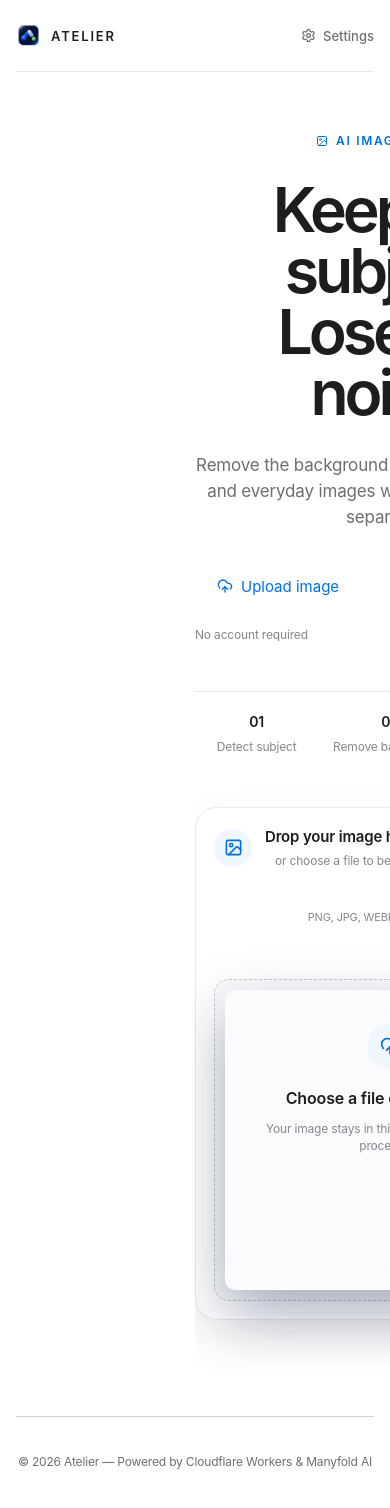
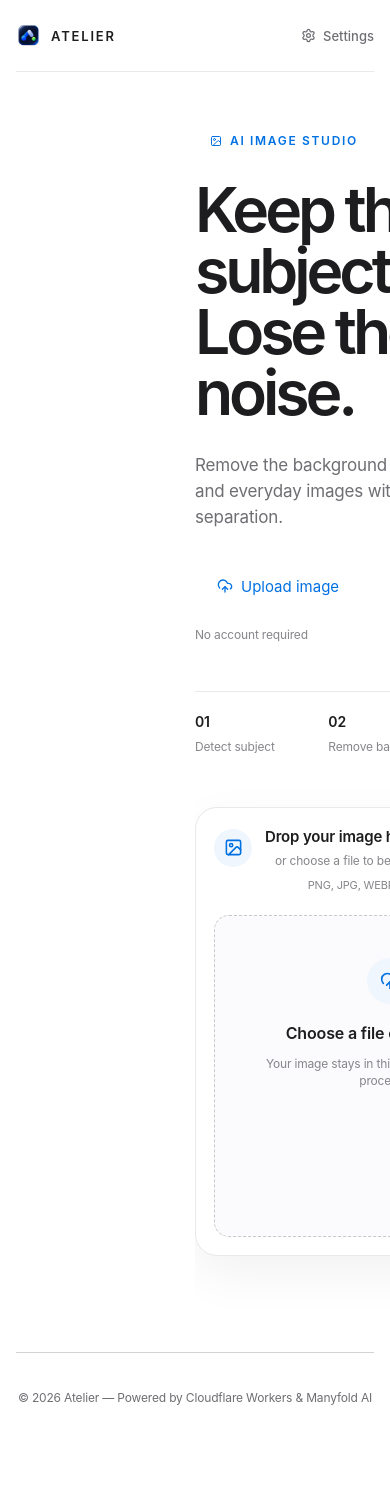
Before and after one commit to manyfold-open/rmbg, a React (Vite) app: page / in a window 390 px wide. Shown: the top 1508 px of the page. After the commit the page ends 1447 px from the top, so only its background shows below. Built offline with nearby package versions, Linux system fonts and the light colour scheme; no server answers.

Commit message:
fix: align Atelier upload layout (#10)
Override legacy landing-page selectors so the Atelier hero and upload card match the approved mockup.

```diff
--- a/src/app/styles.css
+++ b/src/app/styles.css
@@ -1931,8 +1931,10 @@ body,
 }
 
 .atelier-upload-hero {
-  display: grid;
-  grid-template-columns: minmax(0, 0.96fr) minmax(390px, 0.92fr);
+  display: grid !important;
+  grid-template-columns: minmax(0, 1fr) minmax(390px, 1fr) !important;
+  grid-template-areas: 'copy upload';
+  direction: ltr;
   align-items: center;
   gap: clamp(48px, 8vw, 112px);
   min-height: 640px;
@@ -1942,7 +1944,9 @@ body,
 }
 
 .atelier-hero-copy {
+  grid-area: copy;
   max-width: 590px;
+  text-align: left;
 }
 
 .atelier-eyebrow,
@@ -2011,13 +2015,37 @@ body,
 }
 
 .atelier-upload-container {
+  grid-area: upload;
   position: relative;
   width: 100%;
+  max-width: none !important;
+  margin: 0 !important;
+  display: block;
   padding: 28px;
   border: 1px solid var(--border-soft);
   border-radius: 22px;
   background: #ffffff;
   box-shadow: 0 18px 50px rgba(0, 0, 0, 0.055);
+}
+
+.atelier-upload-hero .atelier-dropzone {
+  background: #fbfbfd;
+  border: 0;
+  box-shadow: none;
+}
+
+.atelier-upload-hero .atelier-dropzone:hover,
+.atelier-upload-hero .atelier-dropzone.drag-active {
+  background: #f6faff;
+  border-color: transparent;
+}
+
+.atelier-upload-hero .atelier-dropzone .dropzone-title {
+  color: var(--fg);
+}
+
+.atelier-upload-hero .atelier-dropzone .dropzone-hint {
+  color: var(--muted-light);
 }
 
 .atelier-upload-heading {
@@ -2256,7 +2284,10 @@ body,
   }
 
   .atelier-upload-hero {
-    grid-template-columns: 1fr;
+    grid-template-columns: 1fr !important;
+    grid-template-areas:
+      'copy'
+      'upload';
     gap: 52px;
     padding: 64px 0 70px;
   }
```
Also changed, not shown: 1 other file (tests, documents, lock files or other folders).
